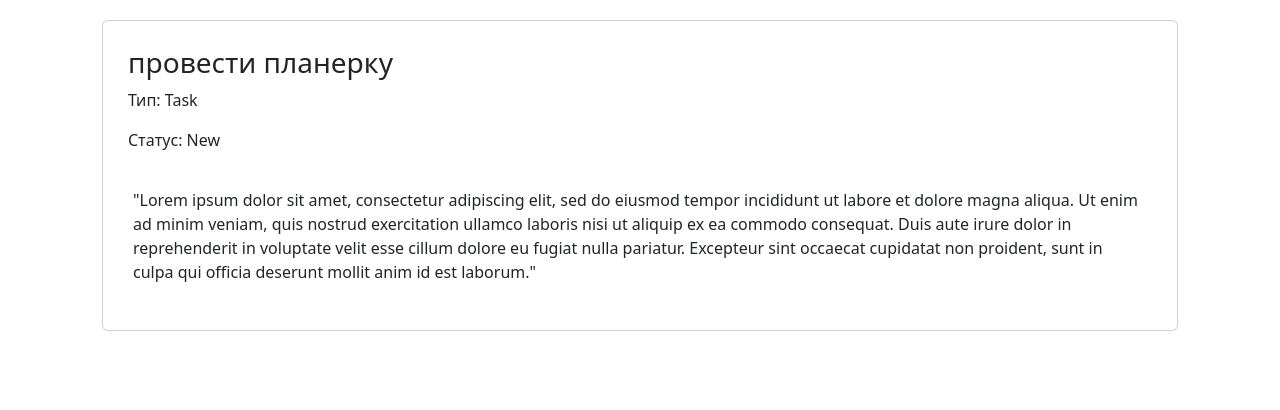
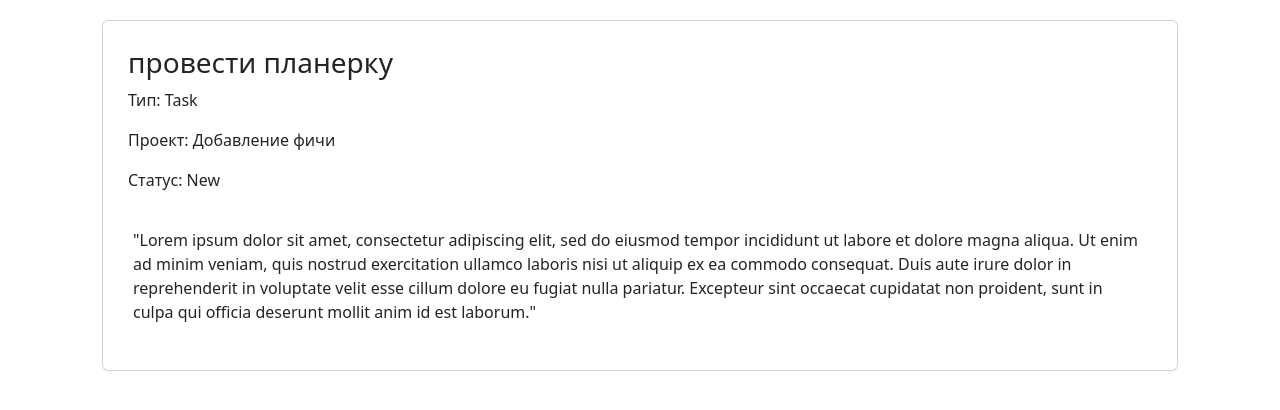
Before and after one commit to AigerimAvezbaeva/hw_62_aika_avezbaeva, a Django app: page /issue/1 in a window 1280 px wide. Shown: the part 56-466 px from the top of the page. Run offline with Django 4.2, Linux system fonts and the light colour scheme; data comes from the database, SQL or seed files in the repository; some libraries are stand-ins or nearby versions.

Commit message:
добавила вывод проекта, к которому относиться задача

```diff
--- a/tracker_app/templates/issue_detail.html
+++ b/tracker_app/templates/issue_detail.html
@@ -15,6 +15,7 @@ Confirm delete
                     <div class="title">
                         <h3 class="par-title">{{ issue.summary }} </h3>
                         <p class="par-title">Тип: {% for type in issue.type.all %}{{ type.name }}{% if not forloop.last %}, {% endif %}{% endfor %}</p>
+                        <p class="par-title">Проект: {{ issue.project }}</p>
                         <p class="par-title">Статус: {{ issue.status }}</p>
                     </div>
                 </div>
```
